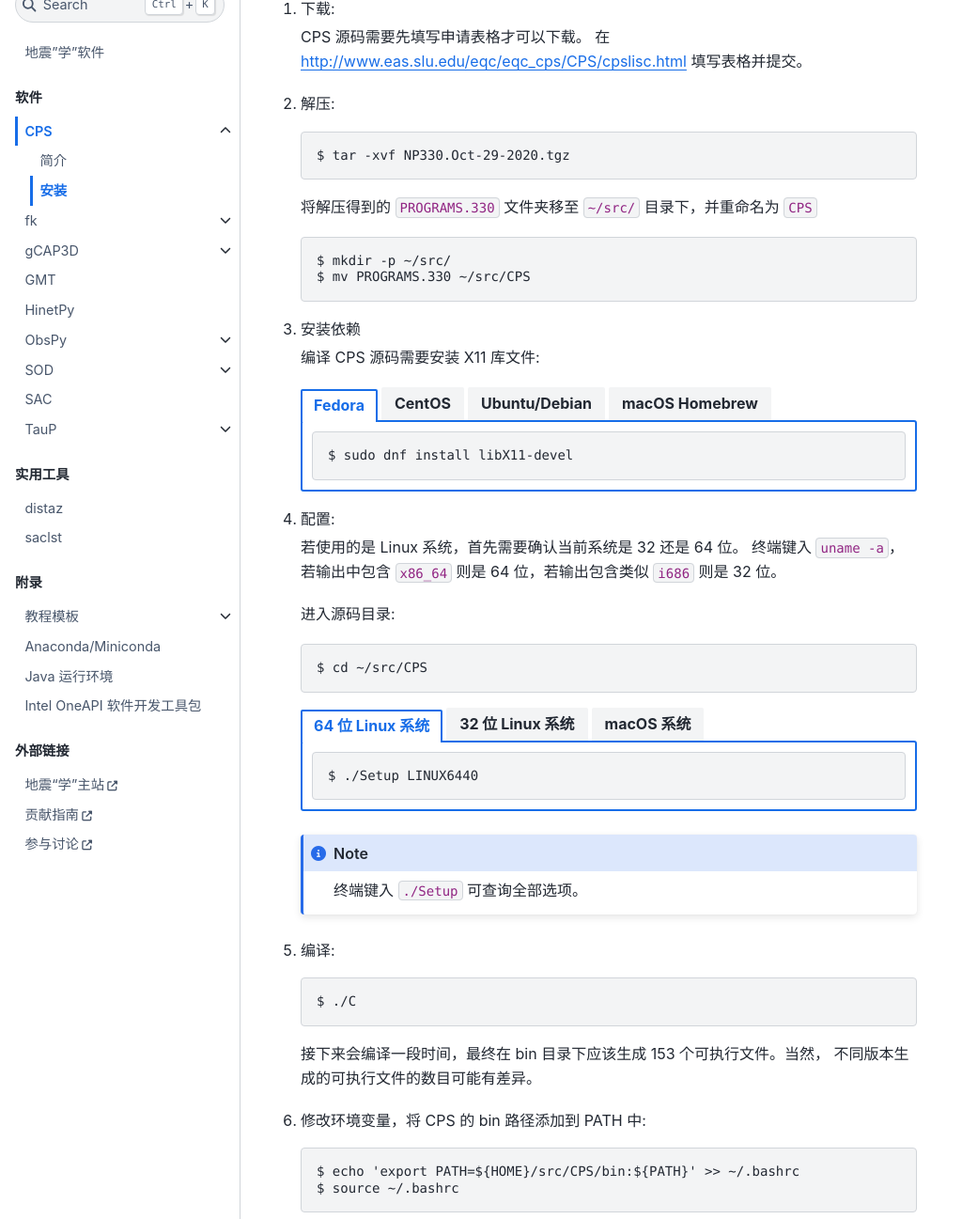
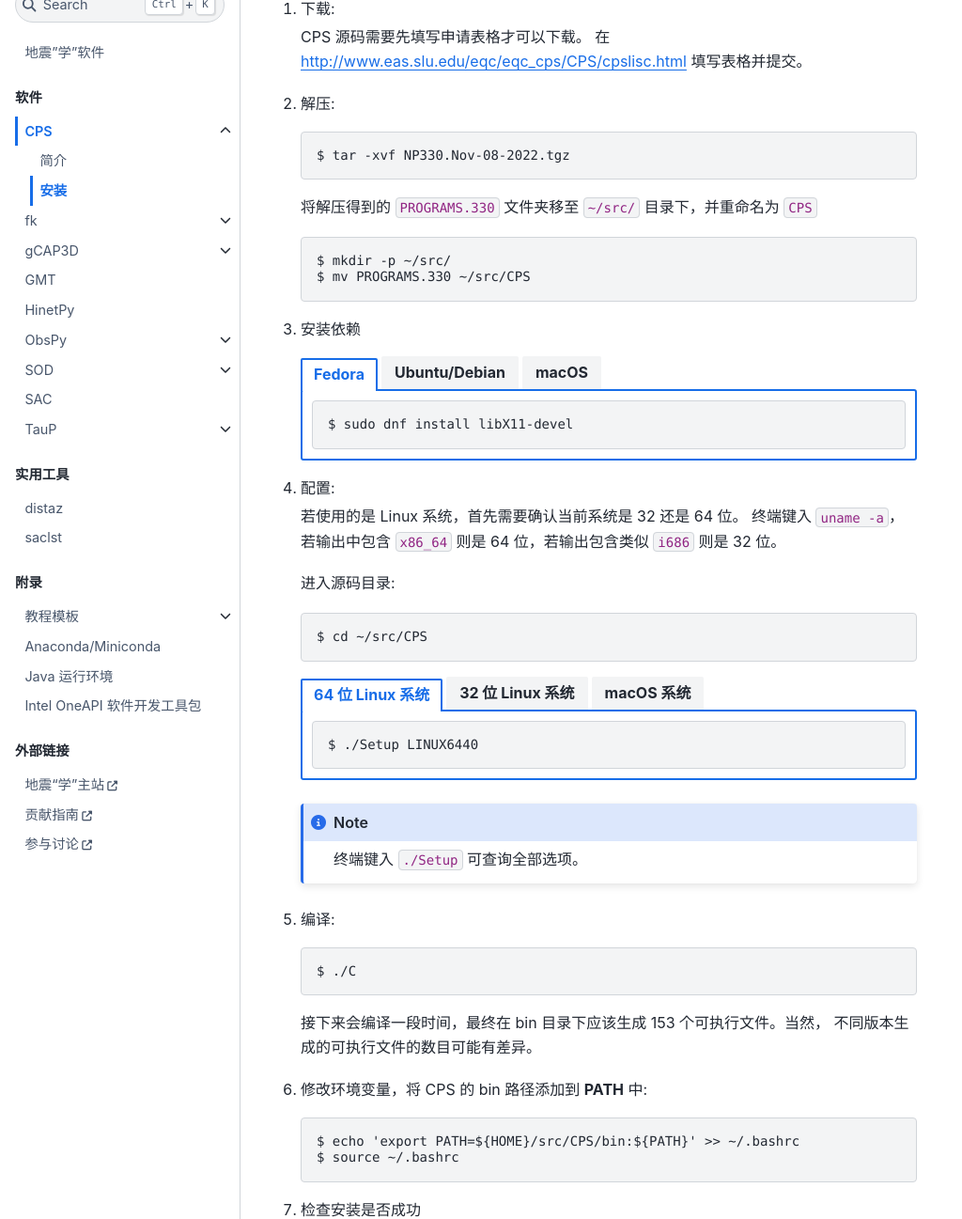
Before and after one commit to seismo-learn/software, a Jupyter Book: the page built from source/cps/install.md, in a window 1280 px wide and 1400 px high, scrolled down 226 px, cut to the strip 103-1400 px from the top of the window. Shown: the whole strip at 94% size, without its empty margins (0-1024 px from the left). Built offline with Jupyter Book 1.0.4 settings and Sphinx 7.4.7 and the Sphinx Book theme 1.1.4, drawn with Linux system fonts in a browser that asks for light colours.

Commit message:
Polish tutorials for CPS (#256)

````diff
--- a/source/_config.yml
+++ b/source/_config.yml
@@ -25,6 +25,9 @@
     姚家园: "[姚家园](https://github.com/core-man)"
     王亮: "[王亮](https://github.com/wangliang1989)"
     赵志远: "[赵志远](https://github.com/zhaozhiyuan1989)"
+    Linux: "{fa}`linux;fa-brands`"
+    macOS: "{fa}`apple;fa-brands`"
+    Windows: "{fa}`windows;fa-brands`"
 
 # HTML-specific settings
 html:
--- a/source/cps/install.md
+++ b/source/cps/install.md
@@ -1,4 +1,3 @@
-
 # 安装
 
 - 本节贡献者: {{田冬冬}}（作者）、 {{姚家园}}（审稿）
@@ -7,116 +6,104 @@
 ---
 
 ```{eval-rst}
-.. include:: snippets/install-notes.rst_
+.. include:: /snippets/install-notes.rst_
 ```
 
-1. 下载:
+1.  下载:
 
-   CPS 源码需要先填写申请表格才可以下载。
-   在 <http://www.eas.slu.edu/eqc/eqc_cps/CPS/cpslisc.html> 填写表格并提交。
+    CPS 源码需要先填写申请表格才可以下载。
+    在 <http://www.eas.slu.edu/eqc/eqc_cps/CPS/cpslisc.html> 填写表格并提交。
 
-   % CPS 的源码也可以直接 http://www.eas.slu.edu/eqc/eqc_cps/ 的 download 目录下载
+    % CPS 的源码也可以直接 http://www.eas.slu.edu/eqc/eqc_cps/ 的 download 目录下载
 
-2. 解压:
+2.  解压:
 
-   ```
-   $ tar -xvf NP330.Oct-29-2020.tgz
-   ```
+    ```
+    $ tar -xvf NP330.Nov-08-2022.tgz
+    ```
 
-   将解压得到的 {file}`PROGRAMS.330` 文件夹移至 {file}`~/src/` 目录下，并重命名为 {file}`CPS`
+    将解压得到的 {file}`PROGRAMS.330` 文件夹移至 {file}`~/src/` 目录下，并重命名为 {file}`CPS`
 
-   ```
-   $ mkdir -p ~/src/
-   $ mv PROGRAMS.330 ~/src/CPS
-   ```
+    ```
+    $ mkdir -p ~/src/
+    $ mv PROGRAMS.330 ~/src/CPS
+    ```
 
-3. 安装依赖
+3.  安装依赖
 
-   编译 CPS 源码需要安装 X11 库文件:
+    ::::{tab-set}
 
-   ```{eval-rst}
-   .. tab-set::
+    :::{tab-item} Fedora
+    ```
+    $ sudo dnf install libX11-devel
+    ```
+    :::
 
-       .. tab-item:: Fedora
+    :::{tab-item} Ubuntu/Debian
+    ```
+    $ sudo apt install libx11-dev
+    ```
+    :::
 
-           ::
+    :::{tab-item} macOS
+    ```
+    # macOS 安装 XQuartz 后需要重启方可生效
+    $ brew install --cask xquartz
+    ```
+    ::::
 
-               $ sudo dnf install libX11-devel
+4.  配置:
 
-       .. tab-item:: CentOS
+    若使用的是 Linux 系统，首先需要确认当前系统是 32 还是 64 位。
+    终端键入 `uname -a`，若输出中包含 `x86_64` 则是 64 位，若输出包含类似
+    `i686` 则是 32 位。
 
-           ::
+    进入源码目录:
 
-               $ sudo yum install libX11-devel
+    ```
+    $ cd ~/src/CPS
+    ```
+    ::::{tab-set}
 
-       .. tab-item:: Ubuntu/Debian
+    :::{tab-item} 64 位 Linux 系统
+    ```
+    $ ./Setup LINUX6440
+    ```
+    :::
 
-           ::
+    :::{tab-item} 32 位 Linux 系统
+    ```
+    $ ./Setup LINUX40
+    ```
+    :::
 
-               $ sudo apt install libx11-dev
+    :::{tab-item} macOS 系统
+    ```
+    $ ./Setup OSX40
+    ```
+    :::
+    ::::
 
-       .. tab-item:: macOS Homebrew
+    :::{note}
+    终端键入 `./Setup` 可查询全部选项。
+    :::
 
-           ::
+5.  编译:
 
-               # macOS 安装 XQuartz 后需要重启方可生效
-               $ brew install --cask xquartz
-   ```
+    ```
+    $ ./C
+    ```
 
-4. 配置:
+    接下来会编译一段时间，最终在 bin 目录下应该生成 153 个可执行文件。当然，
+    不同版本生成的可执行文件的数目可能有差异。
 
-   若使用的是 Linux 系统，首先需要确认当前系统是 32 还是 64 位。
-   终端键入 `uname -a`，若输出中包含 `x86_64` 则是 64 位，若输出包含类似
-   `i686` 则是 32 位。
+6.  修改环境变量，将 CPS 的 bin 路径添加到 **PATH** 中:
 
-   进入源码目录:
+    ```
+    $ echo 'export PATH=${HOME}/src/CPS/bin:${PATH}' >> ~/.bashrc
+    $ source ~/.bashrc
+    ```
 
-   ```
-   $ cd ~/src/CPS
-   ```
+7.  检查安装是否成功
 
-   ```{eval-rst}
-   .. tab-set::
-
-       .. tab-item:: 64 位 Linux 系统
-
-           ::
-
-               $ ./Setup LINUX6440
-
-       .. tab-item:: 32 位 Linux 系统
-
-           ::
-
-               $ ./Setup LINUX40
-
-       .. tab-item:: macOS 系统
-
-           ::
-
-               $ ./Setup OSX40
-   ```
-
-   :::{note}
-   终端键入 `./Setup` 可查询全部选项。
-   :::
-
-5. 编译:
-
-   ```
-   $ ./C
-   ```
-
-   接下来会编译一段时间，最终在 bin 目录下应该生成 153 个可执行文件。当然，
-   不同版本生成的可执行文件的数目可能有差异。
-
-6. 修改环境变量，将 CPS 的 bin 路径添加到 PATH 中:
-
-   ```
-   $ echo 'export PATH=${HOME}/src/CPS/bin:${PATH}' >> ~/.bashrc
-   $ source ~/.bashrc
-   ```
-
-7. 检查安装是否成功
-
-   终端键入一些 CPS 的命令，比如 `sdisp96 -h`，若出现该命令的使用选项则表示安装成功。
+    终端键入一些 CPS 的命令，比如 `sdisp96 -h`，若出现该命令的使用选项则表示安装成功。
````
Also changed, not shown: source/cps/index.md (+5 -5 lines), source/cps/intro.md (+4 -7 lines).
